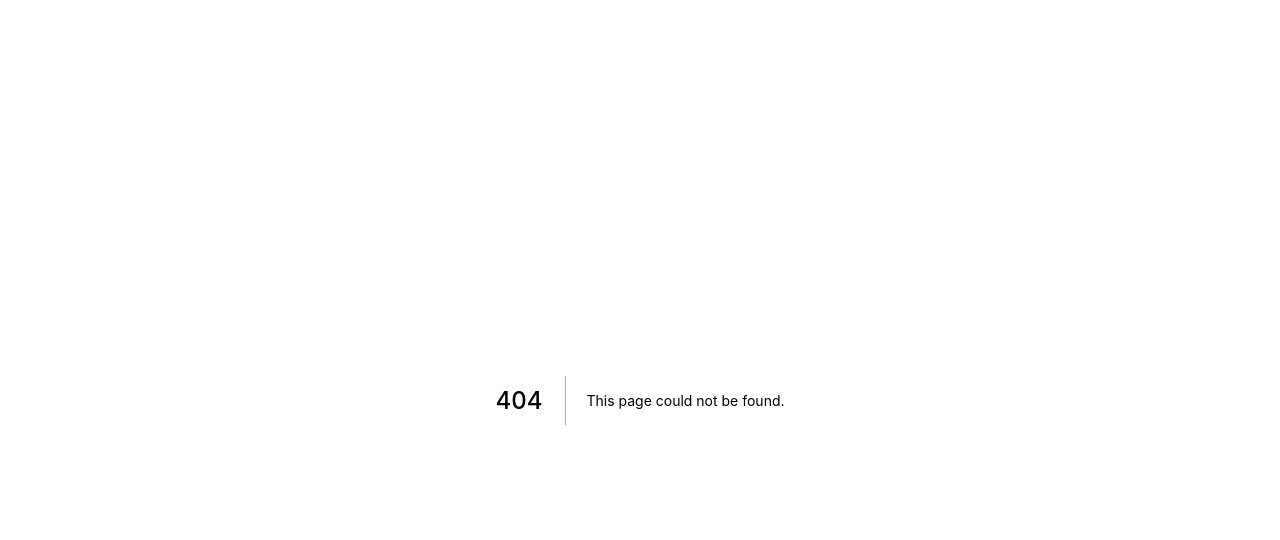
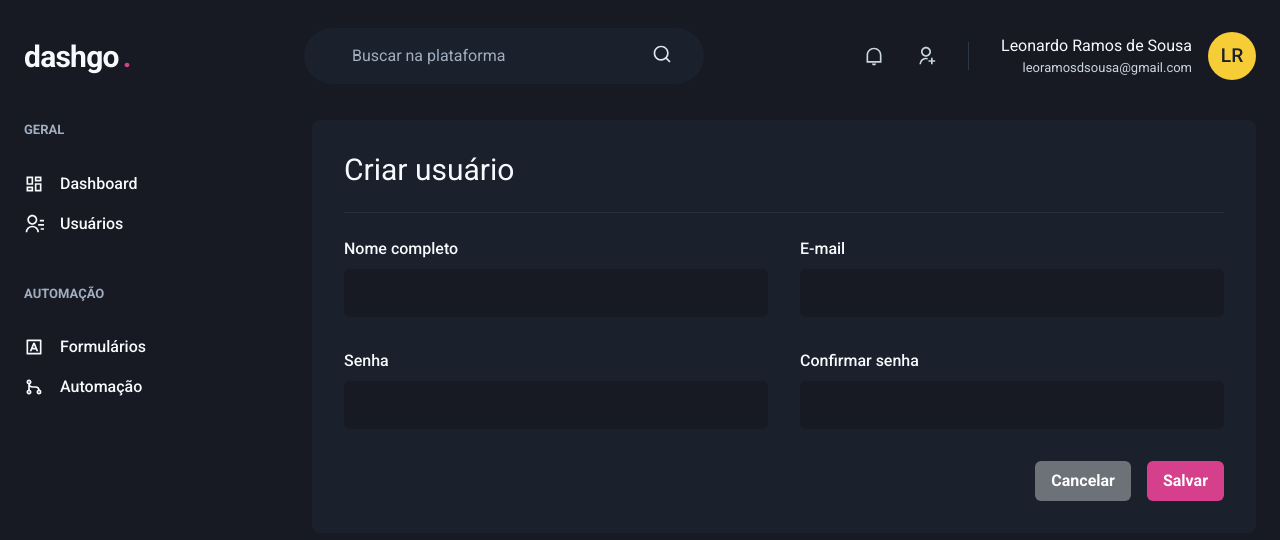
Before and after one commit to leoramos25/dashgo, a Next.js app: page /users/create in a window 1280 px wide. Before the commit this address had no page. Shown: the top 540 px of the page. Built offline with nearby package versions, Linux system fonts and the light colour scheme.

Commit message:
pagina CreateUser

```diff
--- /dev/null
+++ b/src/pages/users/create.tsx
@@ -0,0 +1,43 @@
+import { Box, Button, Divider, Flex, Heading, HStack, SimpleGrid, VStack } from "@chakra-ui/react";
+import { Input } from "../../components/Form/Input";
+import { Header } from "../../components/Header";
+import { Sidebar } from "../../components/Sidebar";
+
+export default function CreateUser() {
+    return (
+        <Box>
+            <Header />
+            <Flex w="100%" my="6" maxWidth={1480} mx="auto" px="6">
+                <Sidebar />
+                <Box flex="1" borderRadius={8} bg="gray.800" p="8">
+                    <Heading size="lg" fontWeight="normal">Criar usuário</Heading>
+                    <Divider my="6" borderColor="gray.700" />
+                    <VStack spacing="8">
+                        <SimpleGrid
+                            minChildWidth="240px"
+                            spacing="8"
+                            w="100%"
+                        >
+                            <Input name="name" label="Nome completo" />
+                            <Input name="email" type="email" label="E-mail" />
+                        </SimpleGrid>
+                        <SimpleGrid
+                            minChildWidth="240px"
+                            spacing="8"
+                            w="100%"
+                        >
+                            <Input name="password" type="password" label="Senha" />
+                            <Input name="password-confirmation" type="password" label="Confirmar senha" />
+                        </SimpleGrid>
+                    </VStack>
+                    <Flex mt="8" justify="flex-end">
+                    <HStack spacing="4">
+                        <Button colorScheme="whiteAlpha">Cancelar</Button>
+                        <Button colorScheme="pink">Salvar</Button>
+                    </HStack>
+                    </Flex>
+                </Box>
+            </Flex>
+        </Box>
+    )
+}
```
